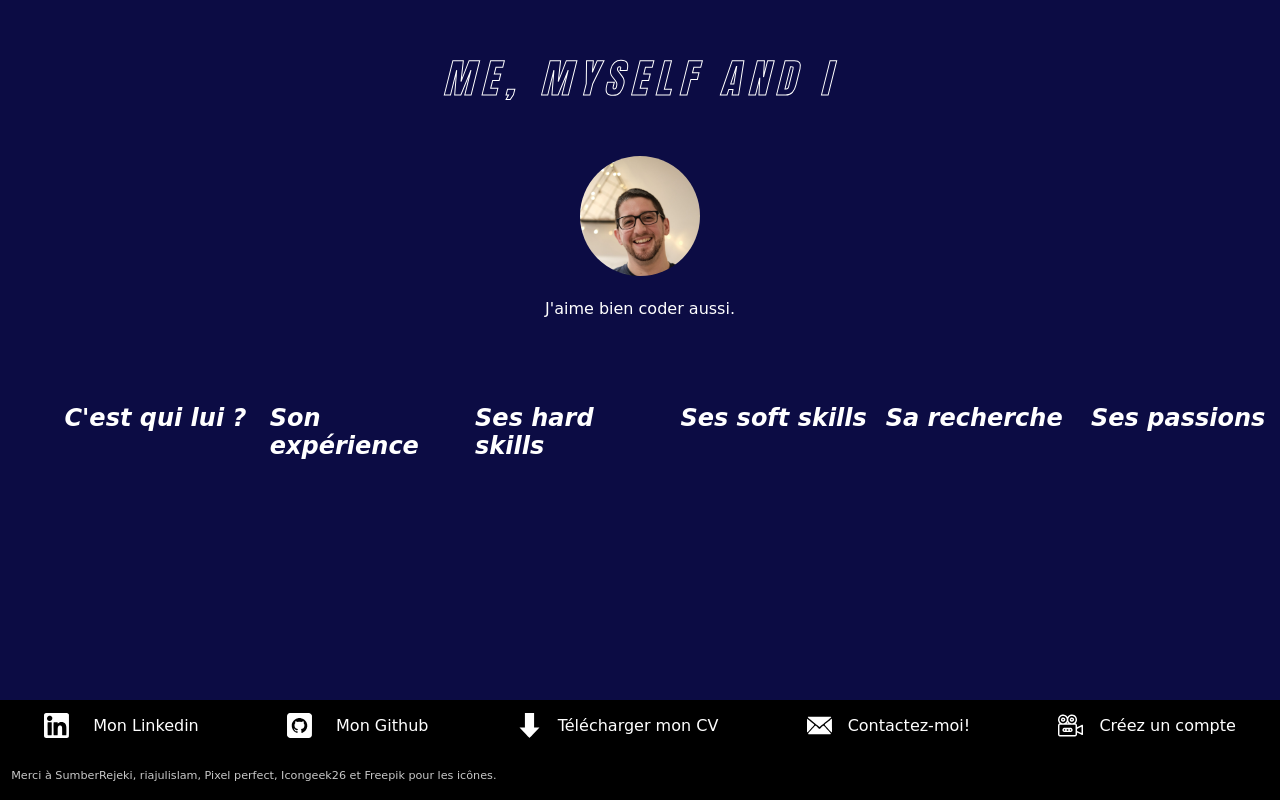
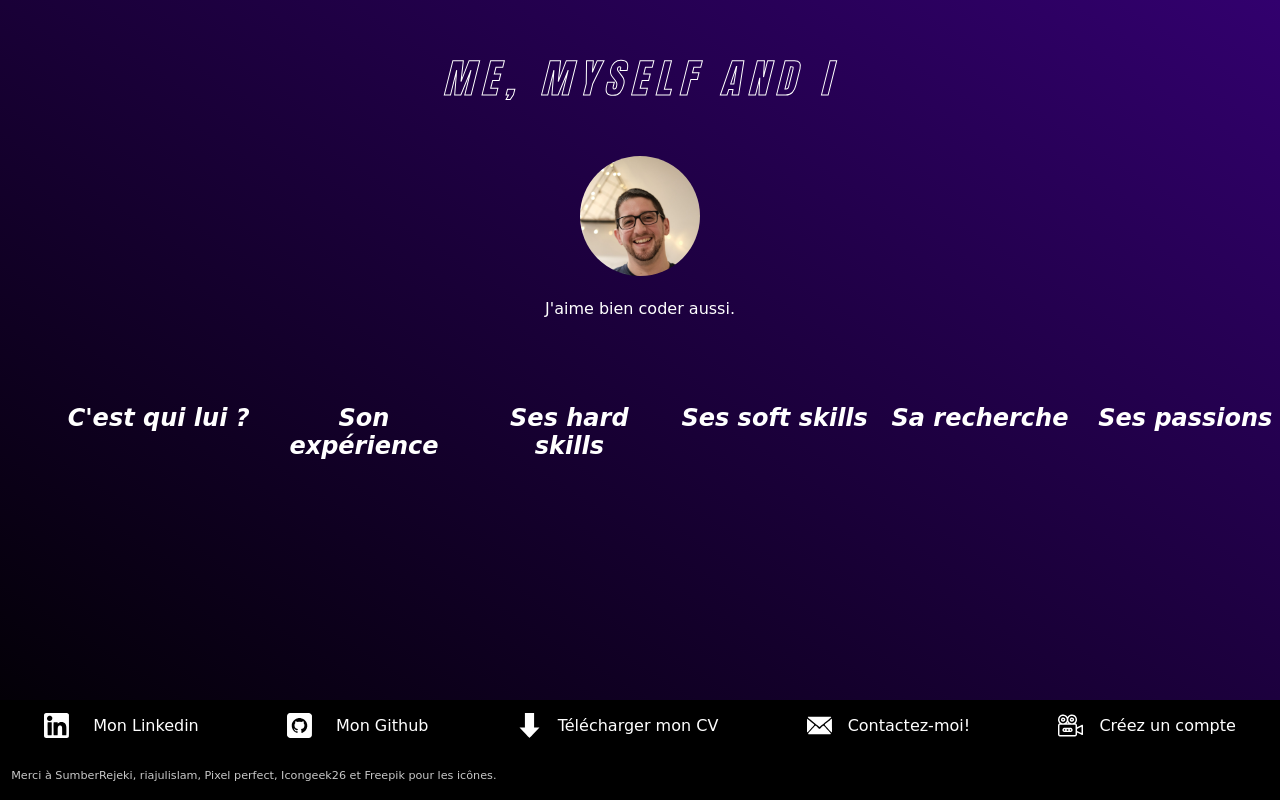
Before and after one commit to JeromeGlt/site_perso_me_myself_and_i_frontend, a Vue app: page /#/ in a window 1280 px wide. Built offline with nearby package versions, Linux system fonts and the light colour scheme.

Commit message:
changing of the background color

```diff
--- a/src/assets/style/style.css
+++ b/src/assets/style/style.css
@@ -7,7 +7,7 @@
   box-sizing: border-box;
 }
 body {
-  background-color: #0c0c44;
+  background: linear-gradient(to top right, #000, #32006e);
 }
 footer {
   display: flex;
@@ -49,6 +49,7 @@ button:hover {
   -webkit-font-smoothing: antialiased;
   -moz-osx-font-smoothing: grayscale;
   color: #fff;
+  text-align: center;
 }
 .rule {
   font-size: 1em;
```
